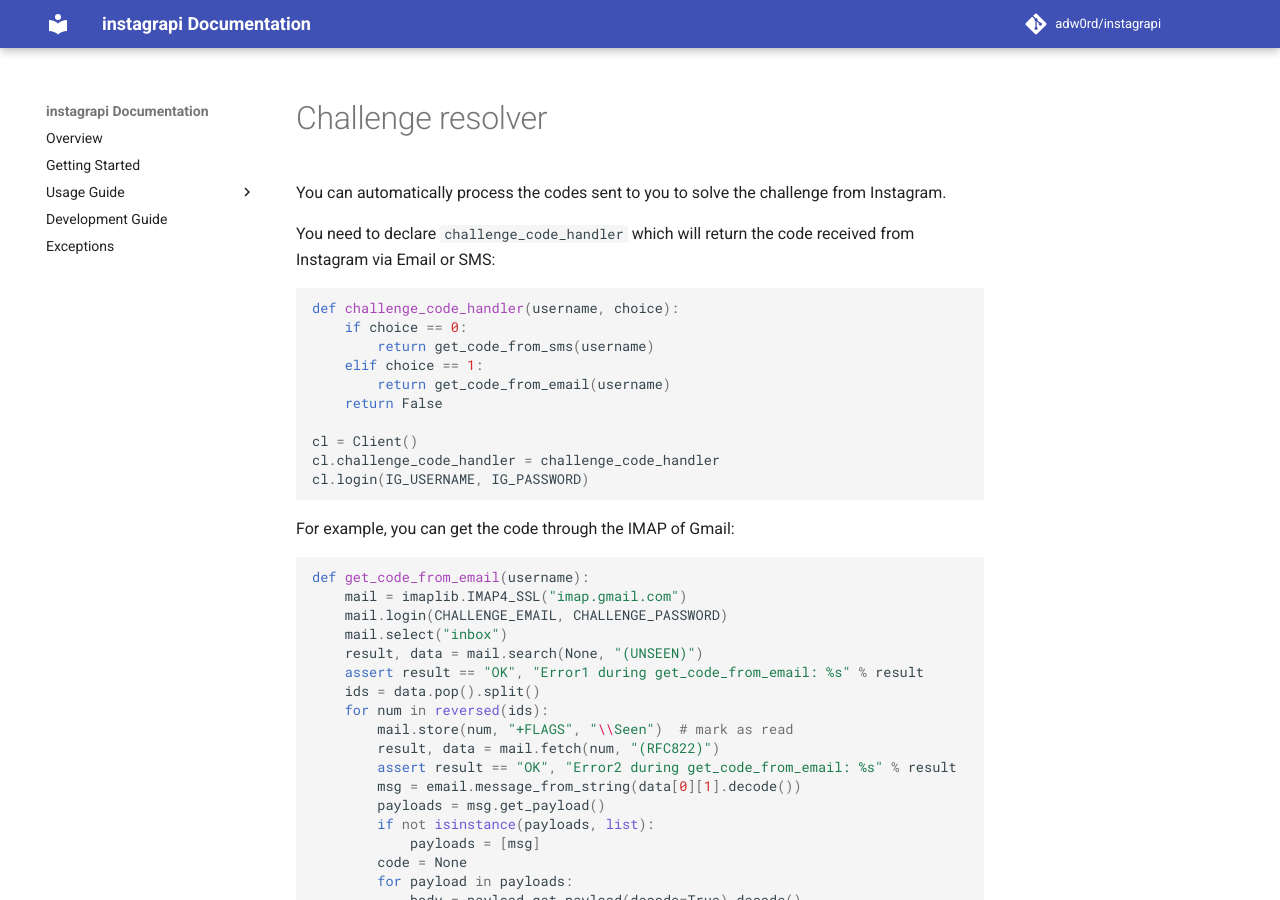
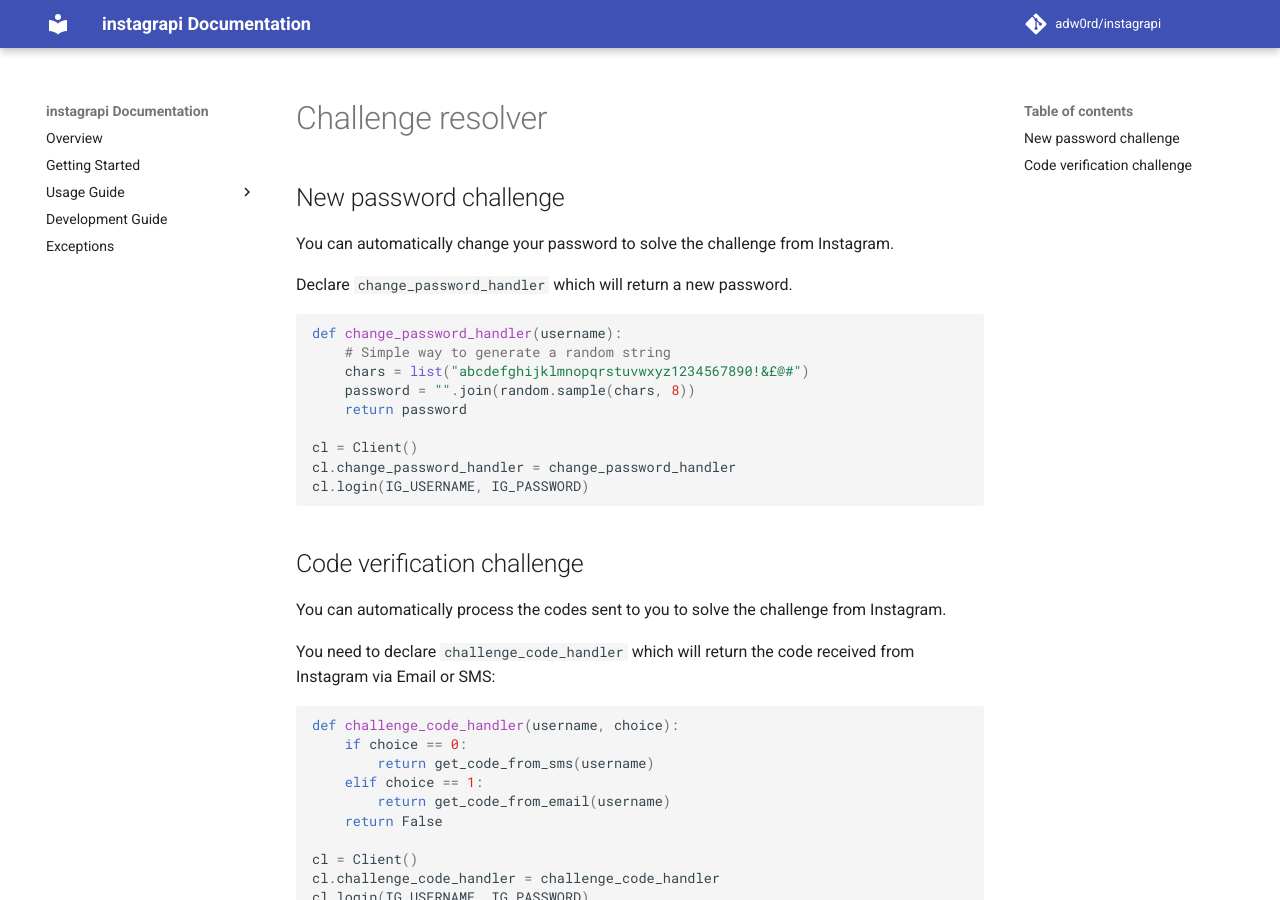
Before and after one commit to subzeroid/instagrapi, an MkDocs documentation site: the page built from docs/usage-guide/challenge_resolver.md, in a window 1280 px wide and 900 px high. Built offline with MkDocs 1.6.1 and Material for MkDocs 9.7.7, drawn with Linux system fonts in a browser that asks for light colours; comment, search, counter and statistics services are not loaded; the version menu is left out.

Commit message:
Added password challenge resolver example to docs
Added password challenge resolver example to docs

````diff
--- a/docs/usage-guide/challenge_resolver.md
+++ b/docs/usage-guide/challenge_resolver.md
@@ -1,4 +1,24 @@
 
+## New password challenge
+
+You can automatically change your password to solve the challenge from Instagram.
+
+Declare `change_password_handler` which will return a new password.
+
+``` python
+def change_password_handler(username):
+    # Simple way to generate a random string
+    chars = list("abcdefghijklmnopqrstuvwxyz1234567890!&£@#")
+    password = "".join(random.sample(chars, 8))
+    return password
+
+cl = Client()
+cl.change_password_handler = change_password_handler
+cl.login(IG_USERNAME, IG_PASSWORD)
+```
+
+
+## Code verification challenge
 
 You can automatically process the codes sent to you to solve the challenge from Instagram.
 
````
